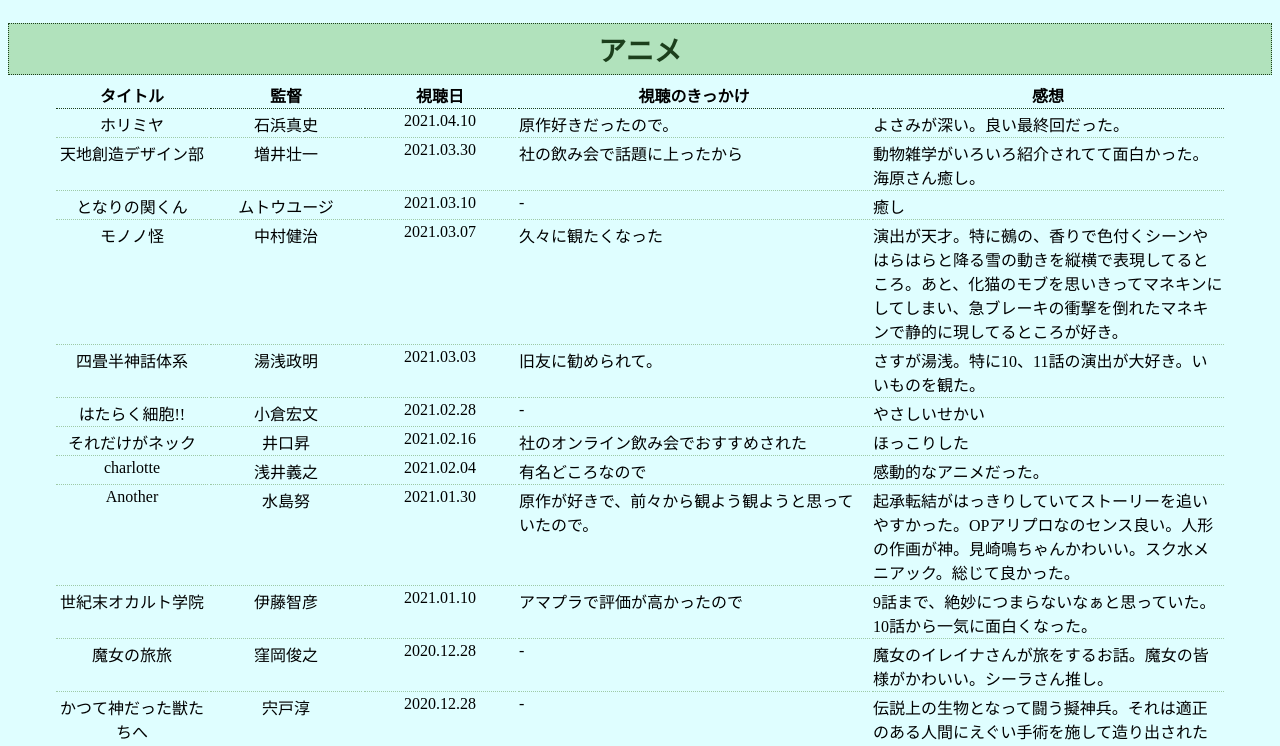
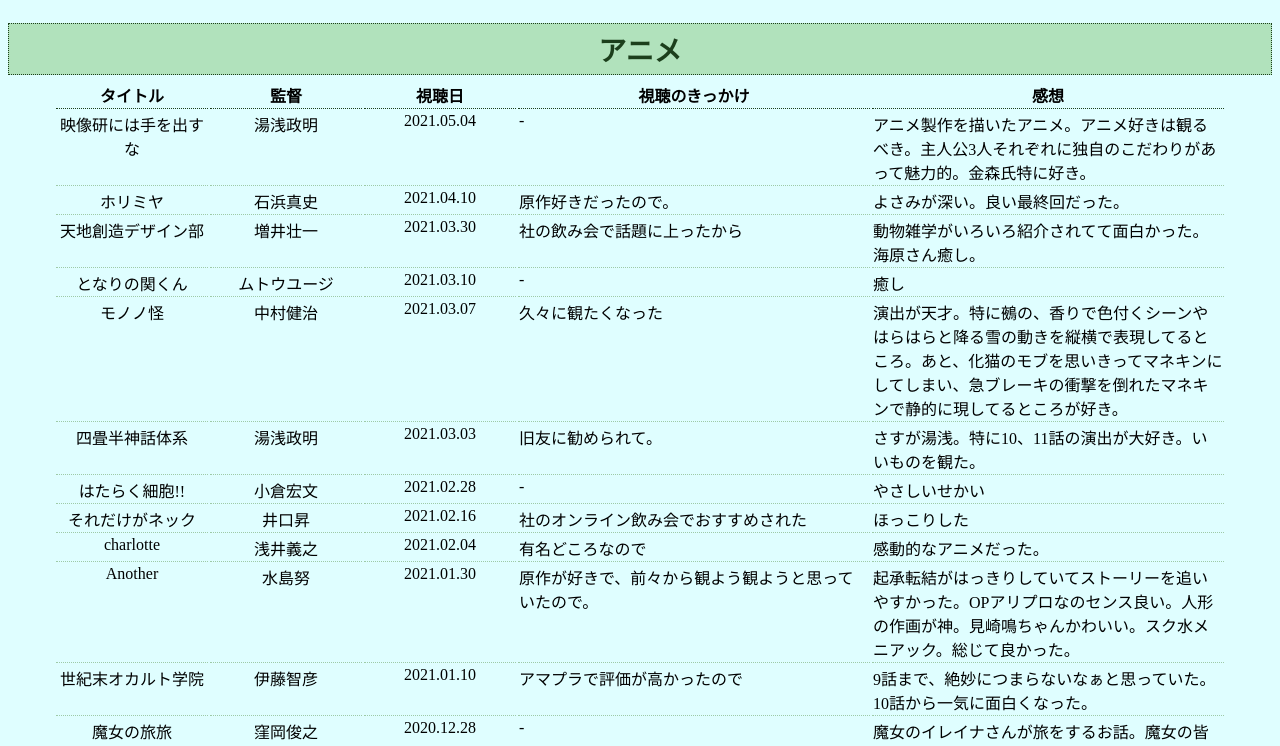
Before and after one commit to NomotoEriko/NomotoEriko.github.io, a plain HTML site: page anime.html in a window 1280 px wide. Shown: the top 746 px of the page. Drawn offline with Linux system fonts and the light colour scheme.

Commit message:
created-by-app-2021-05-04-08-20

```diff
--- a/anime.html
+++ b/anime.html
@@ -19,6 +19,13 @@
             <th class="long">視聴のきっかけ</th>
             <th class="long">感想</th>
           </tr>
+<tr>
+  <td class="short">映像研には手を出すな</td>
+  <td class="short">湯浅政明</td>
+  <td class="short">2021.05.04</td>
+  <td class="long">-</td>
+  <td class="long">アニメ製作を描いたアニメ。アニメ好きは観るべき。主人公3人それぞれに独自のこだわりがあって魅力的。金森氏特に好き。</td>
+</tr>
 <tr>
   <td class="short">ホリミヤ</td>
   <td class="short">石浜真史</td>
```
